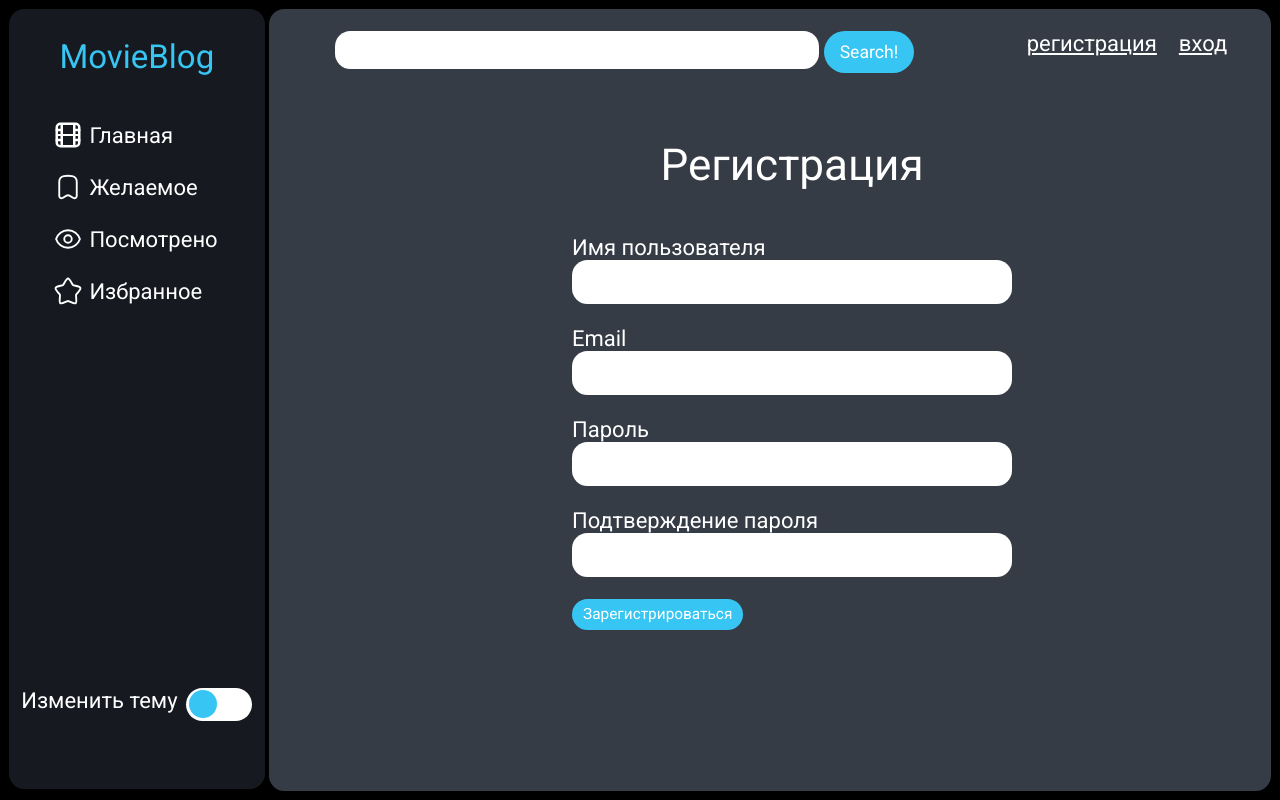
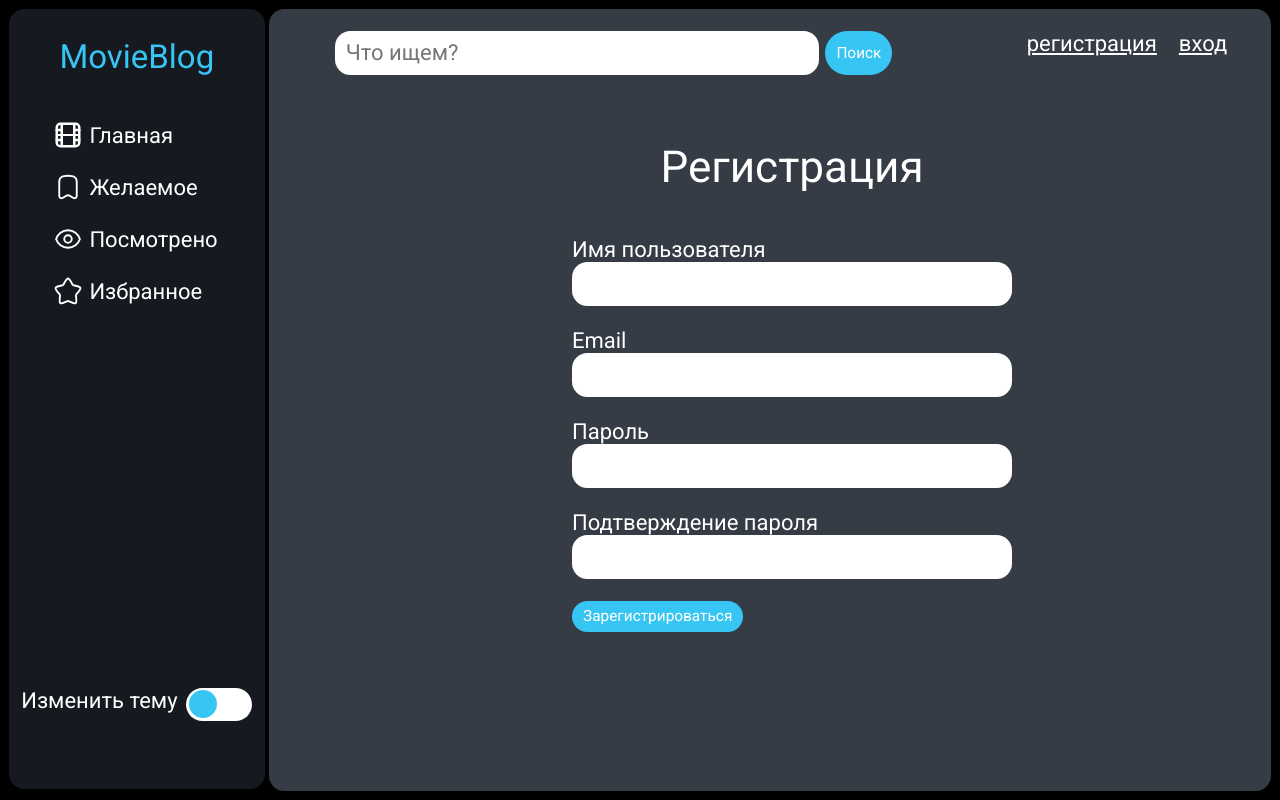
Before and after one commit to LemeshkinaVeronika/Online_cinema, a Django app: page /user/signup/ in a window 1280 px wide. Run offline with Django 4.2, Linux system fonts and the light colour scheme; parts of the project's set-up code (start-up, migrations or seed data) failed here and were passed over; some libraries are stand-ins or nearby versions.

Commit message:
Починил поиск

```diff
--- a/project_tracker/movieblog/static/sass/styles.sass
+++ b/project_tracker/movieblog/static/sass/styles.sass
@@ -125,11 +125,14 @@ span.entrance__link
 
 .search-item
     width: 22rem
-    padding-top: 0.3rem
-    padding-bottom: 0.3rem
-    background-color: var(--form-color)
-    padding-left: 1rem
-    border: none
+    margin-right: .3rem
+.search-line
+    display: flex
+    flex-direction: row
+
+.row-search
+    display: flex
+    flex-direction: row
 
 .link-border
     border-radius: 1.5rem
--- a/project_tracker/movieblog/templates/movieblog/base.html
+++ b/project_tracker/movieblog/templates/movieblog/base.html
@@ -16,9 +16,11 @@
     <main>
         <div class="top">
             <div class="search">
-                <form method="GET" action="{% url 'movieblog:search_page' %}">
-                    <input type="text" class="round-border search-item">
-                    <a href="#" class="search-link link-border"> <span>Search!</span> </a>
+                <form method="GET" action="{% url 'movieblog:search_page' %}" class="search-line">
+                    <div class="search-item">
+                        {{ search_form.query }}
+                    </div>
+                    <button class="btn search-link link-border" type="submit">Поиск</button>
                 </form>
             </div>
             <div class="entrance">
--- a/project_tracker/movieblog/urls.py
+++ b/project_tracker/movieblog/urls.py
@@ -12,6 +12,7 @@ sitemaps = {
 
 app_name = 'movieblog'
 urlpatterns = [
+    path('search/', views.SearchPageView.as_view(), name='search_page'),
     path('remove_from_list/', views.RemoveFromListView.as_view(), name='remove_from_list'),
     path('add_to_list/', views.AddToListView.as_view(), name='add_to_list'),
     path("rate_movie/", views.RateMovie, name="rate_movie"),
@@ -19,7 +20,6 @@ urlpatterns = [
     path('category/<int:pk>-<str:slug>/', views.CategoryPageView.as_view(), name='category_page'),
     path('film/<int:pk>-<str:slug>/', views.FilmPageView.as_view(), name='film_page'),
     re_path(r'/(?P<tag_name>[\w-]+)/$', views.TagPageView.as_view(), name='tag_page'),
-    path('search/', views.SearchPageView.as_view(), name='search_page'),
     path('sitemap.xml', sitemap, {'sitemaps': sitemaps}, name='django.contrib.sitemaps.views.sitemap'),
     path("comment/add/<int:pk>/", views.AddCommentView.as_view(), name="add_comment"),
     path("comment/edit/<int:pk>/", views.EditCommentView.as_view(), name="edit_comment"),
```
Also changed, not shown: project_tracker/movieblog/templates/movieblog/search_page.html (+11 -12 lines), project_tracker/db.sqlite3, project_tracker/movieblog/static/css/styles.css, 1 other file.
